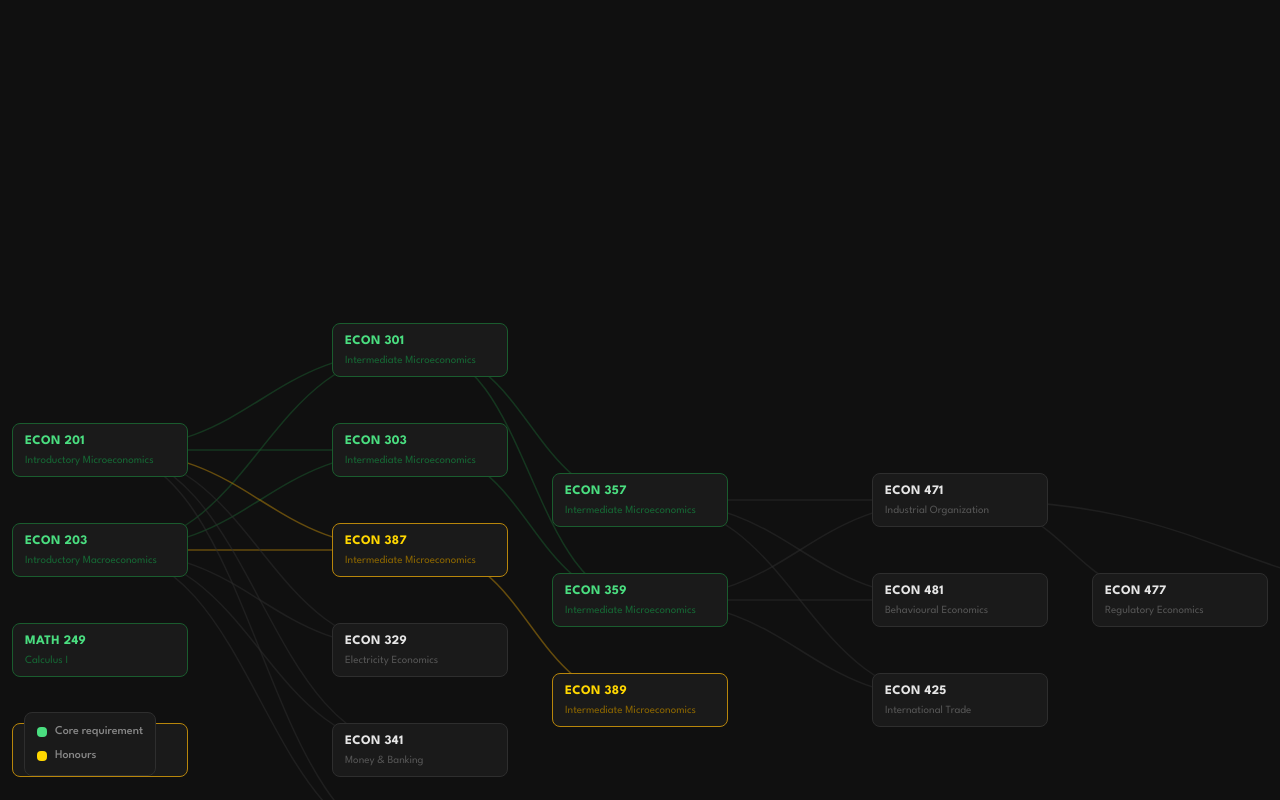
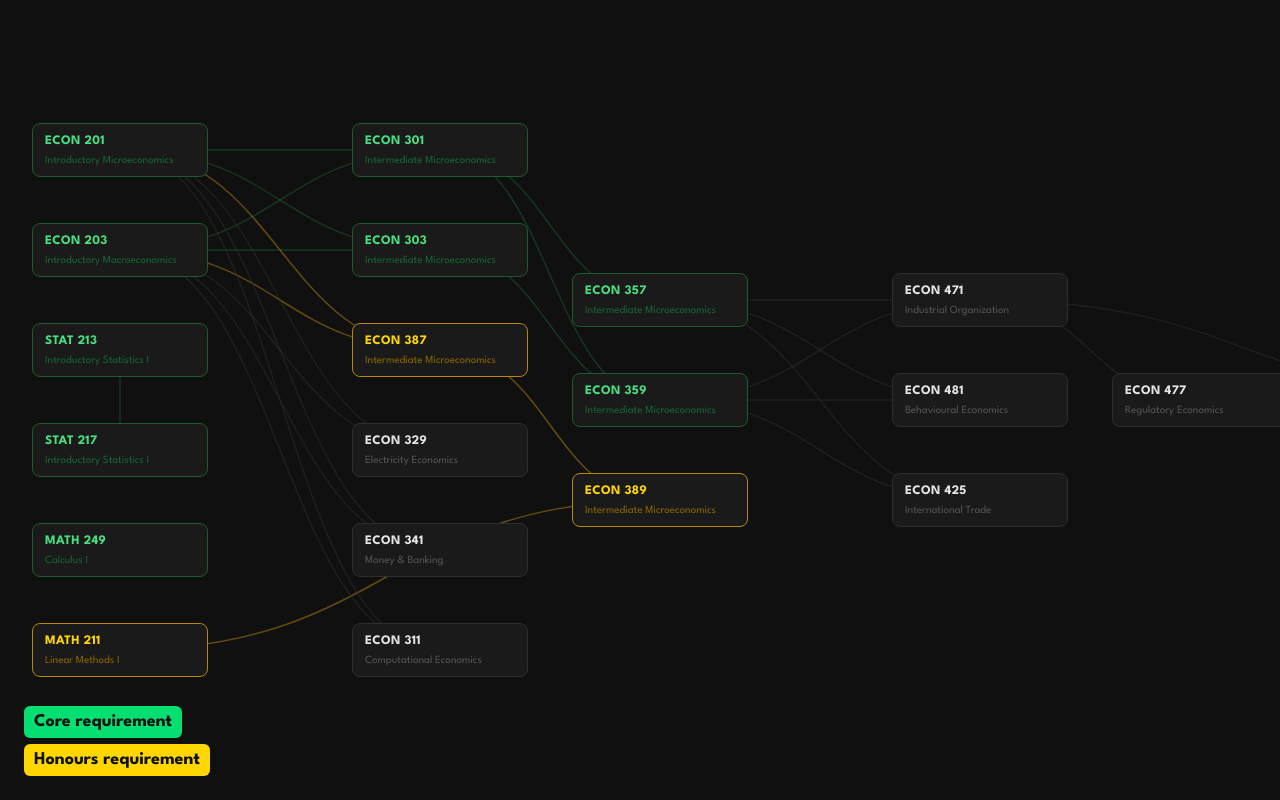
Before and after one commit to ennisord/course-map, a React (Vite) app: page / in a window 1280 px wide. Built offline with nearby package versions, Linux system fonts and the light colour scheme.

Commit message:
non-econ prereqs enabled

```diff
--- a/src/App.jsx
+++ b/src/App.jsx
@@ -1,4 +1,4 @@
-import { useRef, useState, useEffect } from 'react'
+import { useRef, useState, useEffect, useCallback } from 'react'
 import courses from './data/courses.json'
 
 const ZONE_GAP = 320
@@ -15,6 +15,21 @@ function getGlow(tags) {
   if (tags.includes('honours')) return '0 0 10px 2px rgba(184,134,11,0.7)'
   if (tags.includes('core')) return '0 0 10px 2px rgba(74,222,128,0.7)'
   return '0 0 10px 2px rgba(150,150,150,0.5)'
+}
+
+// Resolve a prereq (int or string like 'STAT 217') to a course key, or null
+function resolvePrereq(prereq, courseList) {
+  if (typeof prereq === 'number') {
+    const match = courseList.find(c => c.id === prereq)
+    return match ? `${match.dept}-${match.id}` : null
+  }
+  // string like 'STAT 217'
+  const parts = prereq.trim().split(/\s+/)
+  if (parts.length < 2) return null
+  const dept = parts[0]
+  const id = parseInt(parts[1])
+  const match = courseList.find(c => c.dept === dept && c.id === id)
+  return match ? `${match.dept}-${match.id}` : null
 }
 
 function buildLayout(courses) {
@@ -38,7 +53,8 @@ function buildLayout(courses) {
     const subcol = {}
     const getSubcol = (course) => {
       if (subcol[course.id] !== undefined) return subcol[course.id]
-      const inZonePrereqs = course.prereqs.filter(pid => idSet.has(pid))
+      // Only consider integer prereqs within this zone for layout
+      const inZonePrereqs = course.prereqs.filter(p => typeof p === 'number' && idSet.has(p))
       if (inZonePrereqs.length === 0) { subcol[course.id] = 0; return 0 }
       const max = Math.max(...inZonePrereqs.map(pid => {
         const prereq = group.find(c => c.id === pid)
@@ -80,6 +96,20 @@ function getBezier(x1, y1, x2, y2) {
   return `M ${x1} ${y1} C ${cx} ${y1}, ${cx} ${y2}, ${x2} ${y2}`
 }
 
+function clampOffset(x, y, scale) {
+  const vw = window.innerWidth
+  const vh = window.innerHeight
+  const pad = 0.85 // how much of a viewport you can drag past the edge
+  const minX = -4000 * scale + vw * pad
+  const maxX = vw * (1 - pad + 1)
+  const minY = -4000 * scale + vh * pad
+  const maxY = vh * (1 - pad + 1)
+  return {
+    x: Math.min(maxX, Math.max(minX, x)),
+    y: Math.min(maxY, Math.max(minY, y)),
+  }
+}
+
 function CourseNode({ course, pos, selected, onDragStart, onClick }) {
   const { border, text, muted } = getColor(course.tags)
   const glow = selected ? getGlow(course.tags) : 'none'
@@ -106,18 +136,13 @@ function CourseNode({ course, pos, selected, onDragStart, onClick }) {
 
 function Legend() {
   return (
-    <div
-      className="fixed bottom-6 left-6 flex flex-col gap-1.5 rounded-lg bg-[#1a1a1a] border border-[#2e2e2e] px-3 py-2.5 pointer-events-none"
-      style={{ fontFamily: "'League Spartan', sans-serif" }}
-    >
-      <div className="flex items-center gap-2">
-        <div className="w-2.5 h-2.5 rounded-sm bg-[#4ade80]" />
-        <span className="text-[12px] font-medium text-[#888]">Core requirement</span>
-      </div>
-      <div className="flex items-center gap-2">
-        <div className="w-2.5 h-2.5 rounded-sm bg-[#ffd700]" />
-        <span className="text-[12px] font-medium text-[#888]">Honours</span>
-      </div>
+    <div className="fixed bottom-6 left-6 flex flex-col gap-1.5 pointer-events-none" style={{ fontFamily: "'League Spartan', sans-serif" }}>
+      <span className="inline-block bg-green-400 text-[#101010] rounded-md px-2.5 py-0.5 text-lg font-semibold w-fit">
+        Core requirement
+      </span>
+      <span className="inline-block bg-[#ffd700] text-[#101010] rounded-md px-2.5 py-0.5 text-lg font-semibold w-fit">
+        Honours requirement
+      </span>
     </div>
   )
 }
@@ -134,16 +159,35 @@ export default function App() {
   const layout = buildLayout(courses)
   const getKey = (course) => `${course.dept}-${course.id}`
 
+  // Spawn: center the first column on screen
+  useEffect(() => {
+    const positions = Object.values(layout)
+    if (positions.length === 0) return
+    const minX = Math.min(...positions.map(p => p.x))
+    const minY = Math.min(...positions.map(p => p.y))
+    const maxY = Math.max(...positions.map(p => p.y))
+    const colCenterY = (minY + maxY) / 2
+    const spawnX = 120 - minX * scale
+    const spawnY = window.innerHeight / 2 - colCenterY * scale
+    setOffset(clampOffset(spawnX, spawnY, scale))
+  }, []) // eslint-disable-line react-hooks/exhaustive-deps
+
   const connectedIds = selectedId ? (() => {
     const selected = courses.find(c => getKey(c) === selectedId)
     if (!selected) return new Set()
     const ids = new Set()
-    selected.prereqs.forEach(pid => {
-      const p = courses.find(c => c.id === pid)
-      if (p) ids.add(getKey(p))
+    selected.prereqs.forEach(prereq => {
+      const key = resolvePrereq(prereq, courses)
+      if (key) ids.add(key)
     })
     courses.forEach(c => {
-      if (c.prereqs.includes(selected.id)) ids.add(getKey(c))
+      if (c.prereqs.some(p => {
+        if (typeof p === 'number') {
+          const sel = courses.find(x => getKey(x) === selectedId)
+          return sel && p === sel.id
+        }
+        return resolvePrereq(p, courses) === selectedId
+      })) ids.add(getKey(c))
     })
     return ids
   })() : new Set()
@@ -159,10 +203,11 @@ export default function App() {
     setScale(prev => {
       const next = Math.min(2, Math.max(0.3, prev + delta))
       const ratio = next / prev
-      setOffset(o => ({
-        x: clientX - ratio * (clientX - o.x),
-        y: clientY - ratio * (clientY - o.y),
-      }))
+      setOffset(o => {
+        const nx = clientX - ratio * (clientX - o.x)
+        const ny = clientY - ratio * (clientY - o.y)
+        return clampOffset(nx, ny, next)
+      })
       return next
     })
   }
@@ -171,7 +216,9 @@ export default function App() {
     const onMouseMove = (e) => {
       if (!dragging) return
       didDragRef.current = true
-      setOffset({ x: e.clientX - startRef.current.x, y: e.clientY - startRef.current.y })
+      const nx = e.clientX - startRef.current.x
+      const ny = e.clientY - startRef.current.y
+      setOffset(clampOffset(nx, ny, scale))
     }
     const onMouseUp = () => setDragging(false)
     window.addEventListener('mousemove', onMouseMove)
@@ -180,7 +227,7 @@ export default function App() {
       window.removeEventListener('mousemove', onMouseMove)
       window.removeEventListener('mouseup', onMouseUp)
     }
-  }, [dragging])
+  }, [dragging, scale])
 
   const beginDrag = (clientX, clientY) => {
     setDragging(true)
@@ -188,9 +235,7 @@ export default function App() {
     startRef.current = { x: clientX - offset.x, y: clientY - offset.y }
   }
 
-  const onMouseDown = (e) => {
-    beginDrag(e.clientX, e.clientY)
-  }
+  const onMouseDown = (e) => beginDrag(e.clientX, e.clientY)
 
   const onWheel = (e) => {
     e.preventDefault()
@@ -218,7 +263,9 @@ export default function App() {
     if (e.touches.length === 1 && dragging) {
       const t = e.touches[0]
       didDragRef.current = true
-      setOffset({ x: t.clientX - startRef.current.x, y: t.clientY - startRef.current.y })
+      const nx = t.clientX - startRef.current.x
+      const ny = t.clientY - startRef.current.y
+      setOffset(clampOffset(nx, ny, scale))
     } else if (e.touches.length === 2 && lastPinchRef.current) {
       const dx = e.touches[0].clientX - e.touches[1].clientX
       const dy = e.touches[0].clientY - e.touches[1].clientY
@@ -257,16 +304,16 @@ export default function App() {
           {courses.map(course => {
             const key = getKey(course)
             const from = layout[key]
-            return course.prereqs.map(prereqId => {
-              const prereq = courses.find(c => c.id === prereqId)
-              if (!prereq) return null
-              const to = layout[getKey(prereq)]
+            return course.prereqs.map((prereq, i) => {
+              const prereqKey = resolvePrereq(prereq, courses)
+              if (!prereqKey) return null
+              const to = layout[prereqKey]
               if (!from || !to) return null
-              const isHighlighted = selectedId === key || selectedId === getKey(prereq)
+              const isHighlighted = selectedId === key || selectedId === prereqKey
               const { border } = getColor(course.tags)
               return (
                 <path
-                  key={`${key}-${prereqId}`}
+                  key={`${key}-${i}`}
                   d={getBezier(to.x, to.y, from.x, from.y)}
                   stroke={border}
                   strokeWidth={isHighlighted ? 2 : 1.5}
@@ -294,9 +341,7 @@ export default function App() {
                 beginDrag(clientX, clientY)
               }}
               onClick={() => {
-                if (!didDragRef.current) {
-                  setSelectedId(prev => prev === key ? null : key)
-                }
+                if (!didDragRef.current) setSelectedId(prev => prev === key ? null : key)
               }}
             />
           )
--- a/src/data/courses.json
+++ b/src/data/courses.json
@@ -13,6 +13,22 @@
     "name": "Introductory Macroeconomics",
     "year": 1,
     "prereqs": [],
+    "tags": ["core"]
+  },
+  {
+    "id": 213,
+    "dept": "STAT",
+    "name": "Introductory Statistics I",
+    "year": 1,
+    "prereqs": [],
+    "tags": ["core"]
+  },
+  {
+    "id": 217,
+    "dept": "STAT",
+    "name": "Introductory Statistics I",
+    "year": 1,
+    "prereqs": ["STAT 213"],
     "tags": ["core"]
   },
   {
@@ -76,7 +92,7 @@
     "dept": "ECON",
     "name": "Intermediate Microeconomics",
     "year": 3,
-    "prereqs": [387],
+    "prereqs": [387, "MATH 211"],
     "tags": ["honours"]
   },
   {
```
